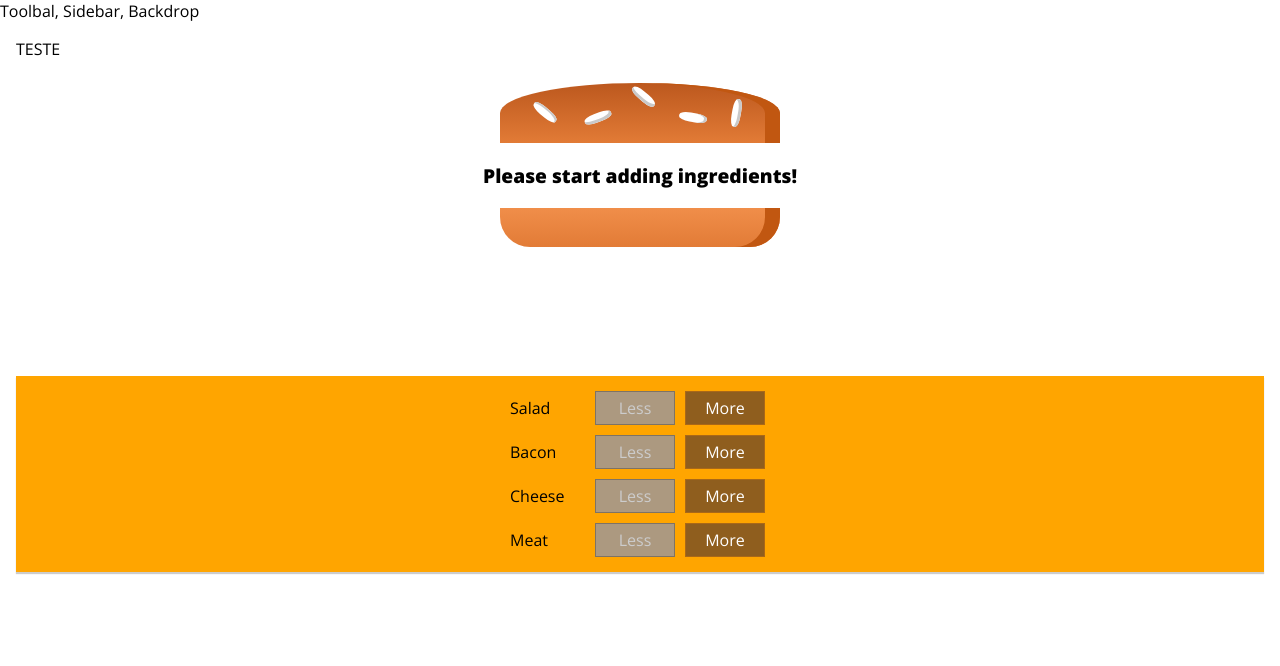
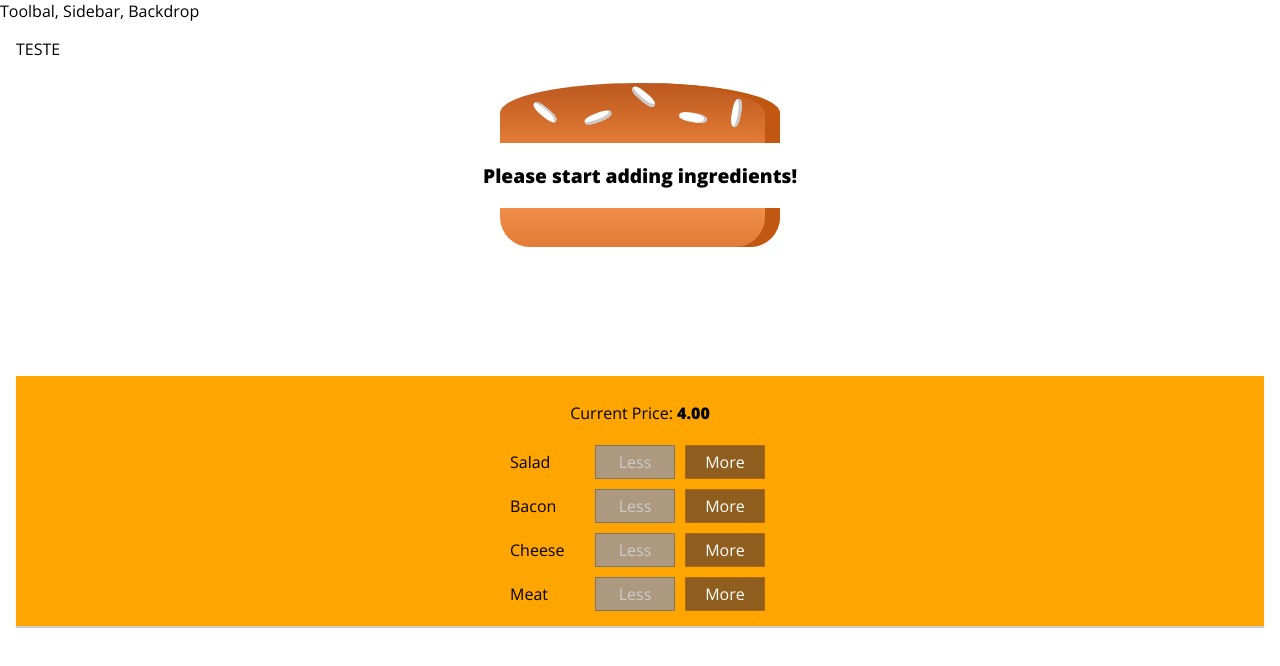
Before and after one commit to pedroprado/burguer-app, a React app: page / in a window 1280 px wide. Shown: the top 666 px of the page. Built offline with nearby package versions, Linux system fonts and the light colour scheme.

Commit message:
Adding price and fixing burger scroll

```diff
--- a/src/components/Burger/BuildControls/BuildControls.js
+++ b/src/components/Burger/BuildControls/BuildControls.js
@@ -15,6 +15,7 @@
 
     return (
     <div className={classes.BuildControls}>
+        <p>Current Price: <strong>{props.price.toFixed(2)}</strong></p>
         {controls.map( control => {
             return (
                 <BuildControl
--- a/src/components/Burger/Burger.css
+++ b/src/components/Burger/Burger.css
@@ -2,7 +2,7 @@
     width: 100%;
     margin: auto;
     height: 250px;
-    overflow: scroll;
+    overflow: auto;
     text-align: center;
     font-weight: bolder;
     font-size: 1.2rem;
--- a/src/containers/BurguerBuilder/BurguerBuilder.js
+++ b/src/containers/BurguerBuilder/BurguerBuilder.js
@@ -73,6 +73,7 @@
                 addIngredient = {this.addIngredientHandler}
                 removeIngredient = {this.removeIngredientHandler}
                 disabledInfo = {disabledInfo}
+                price = {this.state.totalPrice}
             />
         </Aux>);
     };
```
